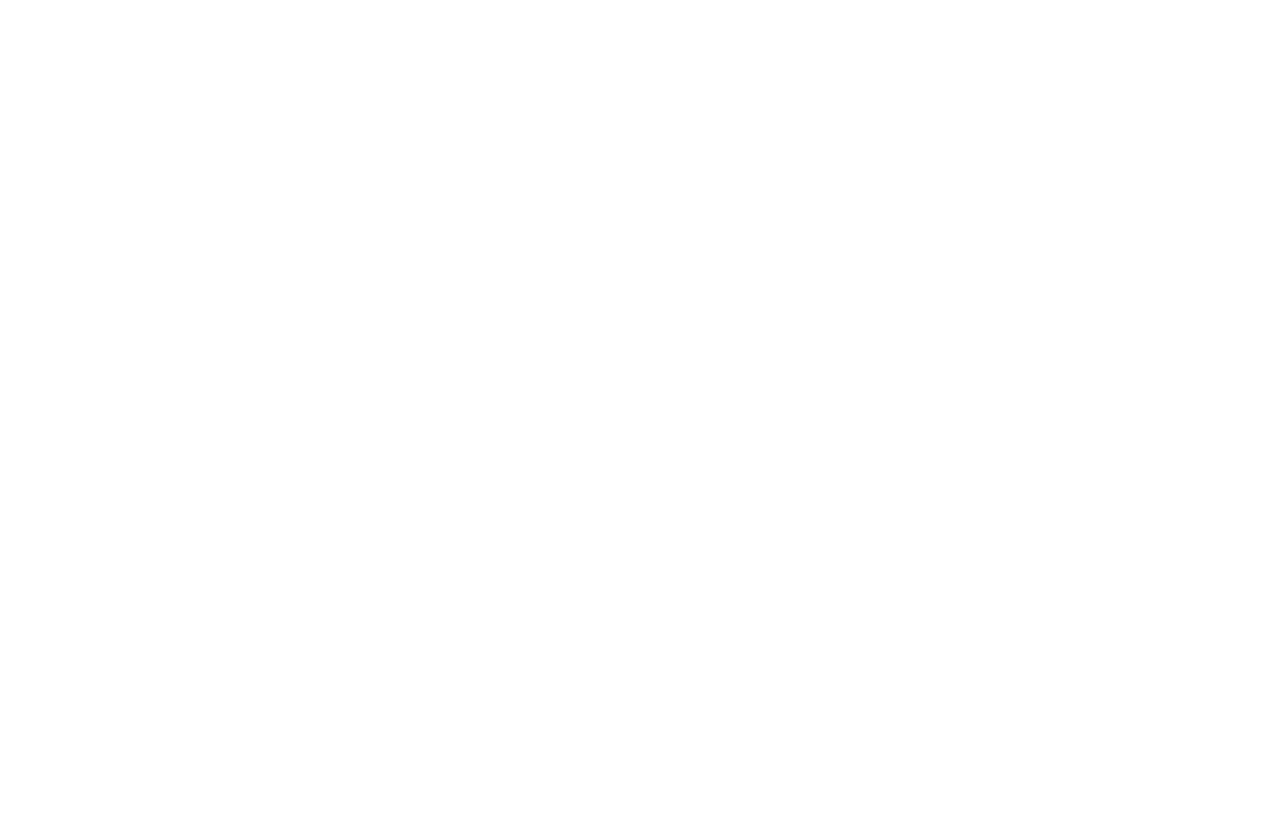
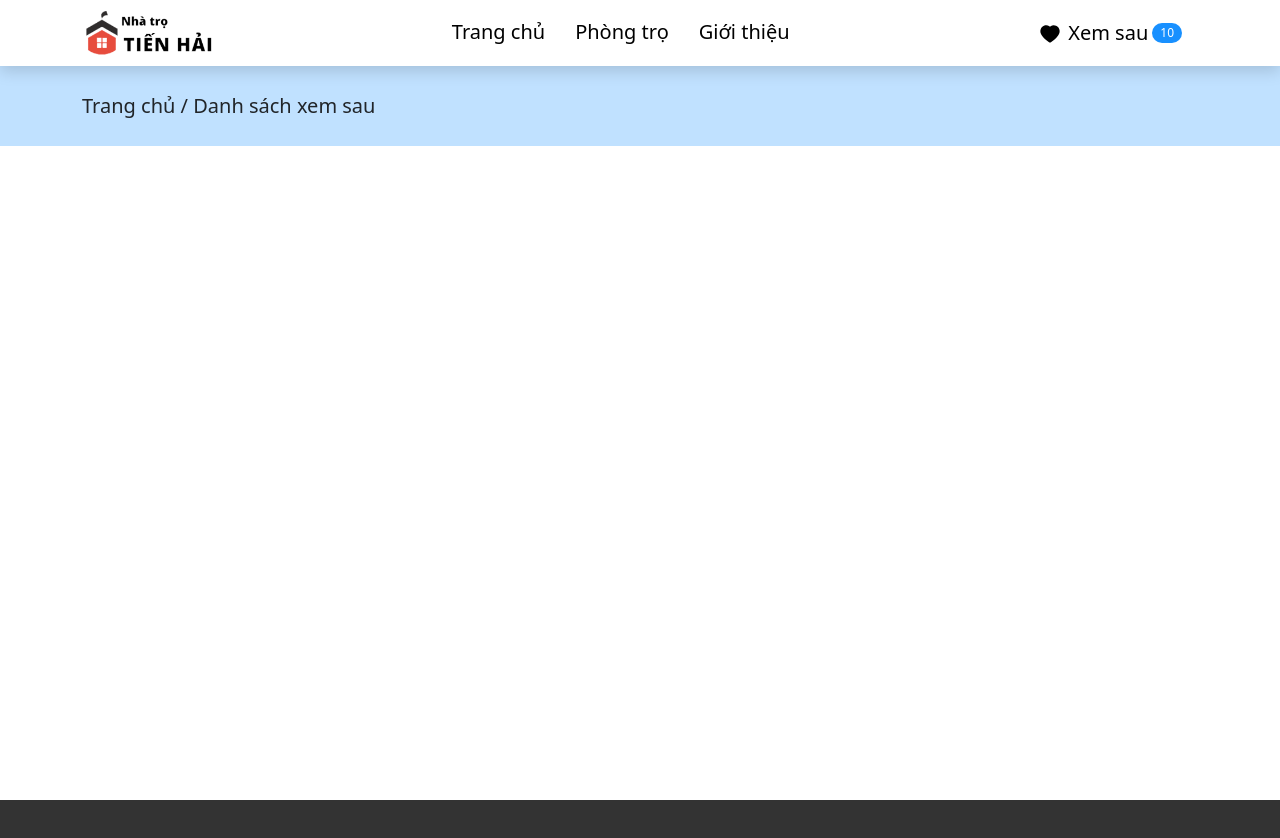
Before and after one commit to haquoctuan20/FEQuanLyNhaTro, a React (Create React App) app: page /xem-sau in a window 1280 px wide. Before the commit this address had no page. Shown: the top 838 px of the page. Before the commit the page ends 800 px from the top, so only its background shows below. Built offline with nearby package versions, Linux system fonts and the light colour scheme.

Commit message:
refactor layout

```diff
--- a/public/index.html
+++ b/public/index.html
@@ -2,11 +2,11 @@
 <html lang="en">
   <head>
     <meta charset="utf-8" />
-    <link rel="icon" href="%PUBLIC_URL%/m.gif" type="image/gif" />
+    <link rel="icon" href="%PUBLIC_URL%/logo192.png" type="image/png" />
     <meta name="viewport" content="width=device-width, initial-scale=1" />
     <meta name="theme-color" content="#000000" />
 
-    <link rel="apple-touch-icon" href="%PUBLIC_URL%/m.gif" type="image/gif" />
+    <link rel="apple-touch-icon" href="%PUBLIC_URL%/logo192.png" type="image/png" />
     <!--
       manifest.json provides metadata used when your web app is installed on a
       user's mobile device or desktop. See https://developers.google.com/web/fundamentals/web-app-manifest/
--- a/src/components/Layouts/LayoutPublic.tsx
+++ b/src/components/Layouts/LayoutPublic.tsx
@@ -1,9 +1,10 @@
-import { HeartFilled } from '@ant-design/icons';
-import { Button } from 'antd';
-import React, { ReactNode } from 'react';
-import { Container, Navbar } from 'react-bootstrap';
-import { Link } from 'react-router-dom';
-import styled from 'styled-components';
+import { HeartFilled } from "@ant-design/icons";
+import { Badge, Button } from "antd";
+import React, { ReactNode } from "react";
+import { Container, Navbar } from "react-bootstrap";
+import { Link } from "react-router-dom";
+import styled from "styled-components";
+import LOGO from "../../assets/logo.png";
 
 interface Props {
   children: ReactNode;
@@ -14,32 +15,36 @@
 
   return (
     <Wrapper>
-      <Navbar
-        collapseOnSelect
-        expand="md"
-        sticky="top"
-        className="containerNavbar"
-      >
+      <Navbar collapseOnSelect expand="md" sticky="top" className="containerNavbar">
         <Container>
-          <Navbar.Brand href="#home">Tiến Hải</Navbar.Brand>
+          <Link to="/">
+            <img src={LOGO} alt="Nhà trọ Tiến Hải" className="logoPage" />
+          </Link>
+
           <Navbar.Toggle aria-controls="responsive-navbar-nav" />
 
           <Navbar.Collapse>
             <div className="containerLink">
-              <Link className="containerLink-link" to="#">
-                Giới thiệu
+              <Link className="containerLink-link" to="/">
+                Trang chủ
               </Link>
-              <Link className="containerLink-link" to="#">
+              <Link className="containerLink-link" to="/danh-sach-phong-tro">
                 Phòng trọ
               </Link>
-              <Link className="containerLink-link" to="#">
-                Liên hệ
+              <Link className="containerLink-link" to="/gioi-thieu">
+                Giới thiệu
               </Link>
             </div>
 
-            <Button type="link" icon={<HeartFilled />} className="listLike">
-              Xem sau
-            </Button>
+            <Link to="/xem-sau" style={{ textDecoration: "none" }}>
+              <Button type="link" icon={<HeartFilled />} className="listLike">
+                Xem sau{" "}
+                <Badge
+                  count={10}
+                  style={{ marginLeft: "4px", backgroundColor: "#1890ff" }}
+                />
+              </Button>
+            </Link>
           </Navbar.Collapse>
         </Container>
       </Navbar>
@@ -56,6 +61,10 @@
 const Wrapper = styled.div`
   font-size: 18px;
 
+  .logoPage {
+    height: 50px;
+  }
+
   .containerNavbar {
     /* background: #1890ff; */
     background-color: #fff;
@@ -68,10 +77,18 @@
     justify-content: center;
 
     &-link {
-      margin: 0px 8px;
+      margin: 0px 15px;
       color: #000;
       font-size: 20px;
       text-decoration: none;
+
+      border-bottom: 2px solid transparent;
+
+      &:hover {
+        color: #1890ff;
+        border-bottom: 2px solid #1890ff;
+        transition: all 0.3s ease-out;
+      }
     }
   }
 
@@ -80,6 +97,11 @@
     color: #000;
     display: flex;
     align-items: center;
+
+    &:hover {
+      color: #1890ff;
+      transition: all 0.3s linear;
+    }
   }
 
   @media screen and (max-width: 768px) {
--- /dev/null
+++ b/src/components/TitlePagePublic/index.tsx
@@ -0,0 +1,28 @@
+import React from "react";
+import { Container } from "react-bootstrap";
+import styled from "styled-components";
+
+interface Props {
+  title: string[];
+}
+
+function TitlePagePublic(props: Props) {
+  const { title } = props;
+  return (
+    <Wrapper>
+      <Container>{title.join(" / ").toString()}</Container>
+    </Wrapper>
+  );
+}
+
+export default TitlePagePublic;
+
+const Wrapper = styled.div`
+  background-color: #1890ff45;
+  min-height: 80px;
+  font-size: 20px;
+  font-weight: 500;
+  display: flex;
+  align-items: center;
+  user-select: none;
+`;
--- /dev/null
+++ b/src/pages/DanhSachPhongTro/DanhSachPhongTro.tsx
@@ -0,0 +1,22 @@
+import LayoutPublic from "components/Layouts/LayoutPublic";
+import TitlePagePublic from "components/TitlePagePublic";
+import React from "react";
+import { Container } from "react-bootstrap";
+import styled from "styled-components";
+
+function DanhSachPhongTro() {
+  return (
+    <LayoutPublic>
+      <Wrapper>
+        <TitlePagePublic title={["Trang chủ", "Phòng trọ"]} />
+        <Container></Container>
+      </Wrapper>
+    </LayoutPublic>
+  );
+}
+
+export default DanhSachPhongTro;
+
+const Wrapper = styled.div`
+  min-height: calc(100vh - 66px);
+`;
--- /dev/null
+++ b/src/pages/DanhSachXemSau/DanhSachXemSau.tsx
@@ -0,0 +1,22 @@
+import LayoutPublic from "components/Layouts/LayoutPublic";
+import TitlePagePublic from "components/TitlePagePublic";
+import React from "react";
+import { Container } from "react-bootstrap";
+import styled from "styled-components";
+
+function DanhSachXemSau() {
+  return (
+    <LayoutPublic>
+      <Wrapper>
+        <TitlePagePublic title={["Trang chủ", "Danh sách xem sau"]} />
+        <Container></Container>
+      </Wrapper>
+    </LayoutPublic>
+  );
+}
+
+export default DanhSachXemSau;
+
+const Wrapper = styled.div`
+  min-height: calc(100vh - 66px);
+`;
--- /dev/null
+++ b/src/pages/GioiThieu/GioiThieu.tsx
@@ -0,0 +1,20 @@
+import React from "react";
+import LayoutPublic from "components/Layouts/LayoutPublic";
+import styled from "styled-components";
+import TitlePagePublic from "components/TitlePagePublic";
+
+function GioiThieu() {
+  return (
+    <LayoutPublic>
+      <Wrapper>
+        <TitlePagePublic title={["Trang chủ", "Giới thiệu"]} />
+      </Wrapper>
+    </LayoutPublic>
+  );
+}
+
+export default GioiThieu;
+
+const Wrapper = styled.div`
+  min-height: calc(100vh - 66px);
+`;
```
Also changed, not shown: src/constants/router.tsx (+27 -12 lines), src/pages/TrangChu/index.tsx (+55 -27 lines), public/logo512.png, public/manifest.json, src/assets/logo.png (added).
